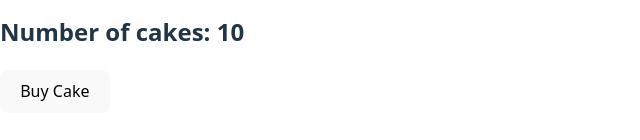
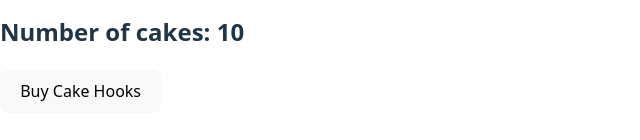
Before and after one commit to jrreda/redux-demo, a React (Vite) app: page / in a window 1280 px wide. Shown: the part 406-546 px from the top of the page, without its empty margins (0-640 px from the left). Built offline with nearby package versions, Linux system fonts and the light colour scheme.

Commit message:
useDispatch Hook

```diff
--- a/src/components/HooksCakeContainer.jsx
+++ b/src/components/HooksCakeContainer.jsx
@@ -1,12 +1,15 @@
 import React from 'react'
-import { useSelector } from 'react-redux'
+import { useSelector, useDispatch } from 'react-redux'
+import { buyCake } from '../redux/cake/cakeActions';
 
 function HooksCakeContainer() {
   const numOfCakes = useSelector((state) => state.numOfCakes);
+  const dispatch = useDispatch();
+
   return (
     <div>
         <h2>Number of cakes: {numOfCakes}</h2>
-        <button type='button'>Buy Cake</button>
+        <button type='button' onClick={() => dispatch(buyCake())}>Buy Cake Hooks</button>
     </div>
   )
 }
```
